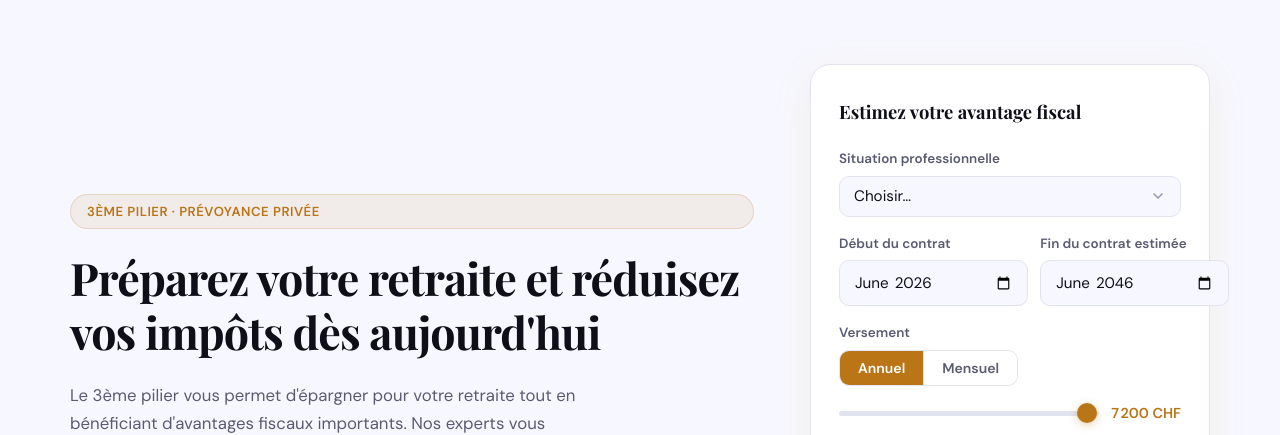
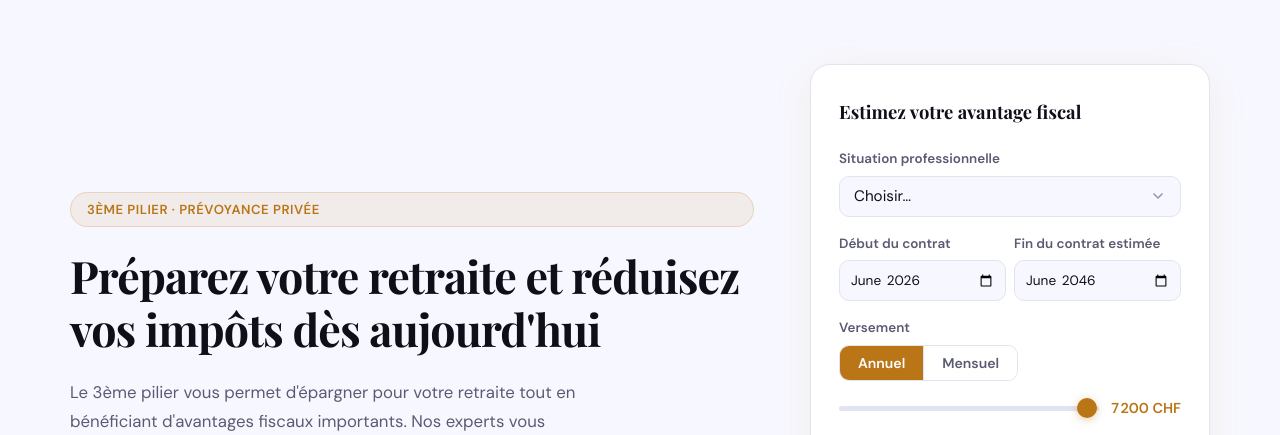
Before and after one commit to romeu-claro-app/romero-finances, a plain HTML site: page pilier.html in a window 1280 px wide. Shown: the part 76-511 px from the top of the page. Drawn offline with nearby package versions, Linux system fonts and the light colour scheme; a web font is replaced by a local one.

Commit message:
fix: datas calculadora pilier não transbordam no card

```diff
--- a/pilier.html
+++ b/pilier.html
@@ -131,14 +131,20 @@
     }
     .cc-toggle-btn:first-child { border-right: 1.5px solid var(--border); }
     .cc-toggle-btn--active { background: var(--accent); color: var(--white); }
+    .cc-dates-grid {
+      display: grid; grid-template-columns: 1fr 1fr; gap: 8px; margin-bottom: 16px;
+    }
     .cc-field input[type="month"] {
-      font-family: 'DM Sans', sans-serif; font-size: 0.95rem; color: var(--text);
+      font-family: 'DM Sans', sans-serif; font-size: 0.85rem; color: var(--text);
       background: var(--blue-pale2); border: 1.5px solid var(--border);
-      border-radius: 10px; padding: 11px 14px; outline: none; width: 100%;
-      transition: border-color 0.18s;
+      border-radius: 10px; padding: 10px 10px; outline: none; width: 100%;
+      transition: border-color 0.18s; min-width: 0;
     }
     .cc-field input[type="month"]:focus {
       border-color: var(--accent); box-shadow: 0 0 0 3px rgba(186,117,23,0.12);
+    }
+    @media (max-width: 600px) {
+      .cc-dates-grid { grid-template-columns: 1fr; }
     }
 
     /* ── CE QUE C'EST ─────────────────────────────────────── */
@@ -309,7 +315,7 @@
         </div>
 
         <!-- Dates en 2 colonnes -->
-        <div style="display:grid;grid-template-columns:1fr 1fr;gap:12px;margin-bottom:16px;">
+        <div class="cc-dates-grid">
           <div class="cc-field" style="margin-bottom:0;">
             <label for="cc_debut">Début du contrat</label>
             <input type="month" id="cc_debut" oninput="calcFiscal()" />
```
